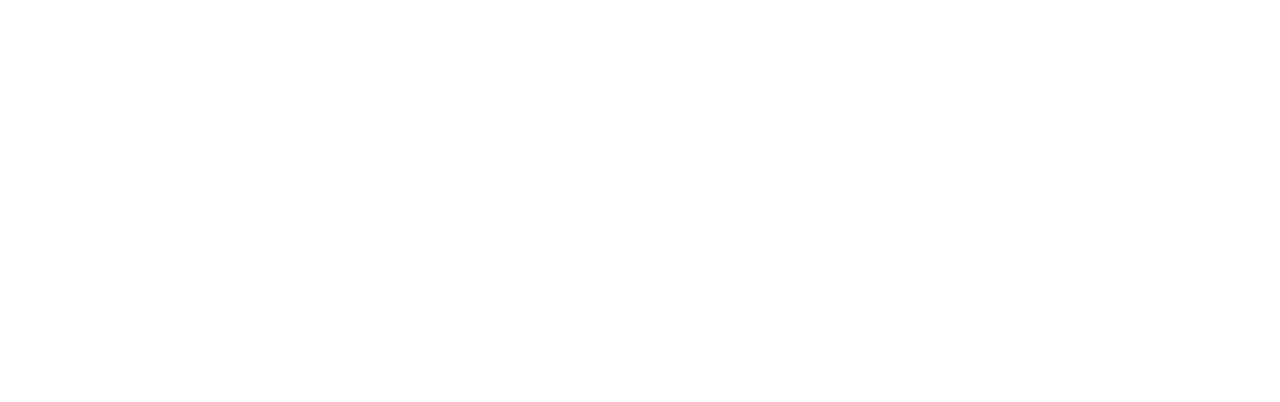
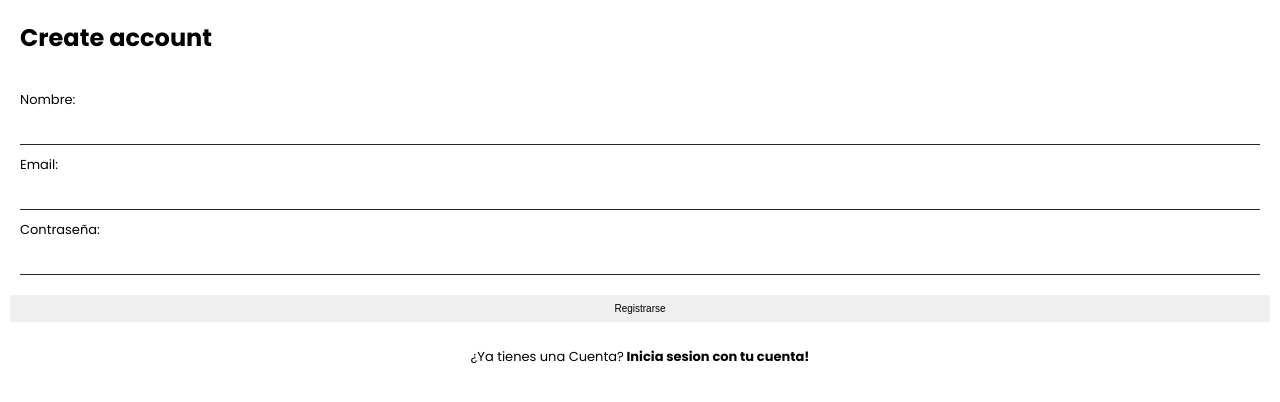
Before and after one commit to 02Alexis/hackathon-hackeros, a React (Vite) app in the folder gestion-paqueteria/: page /register in a window 1280 px wide. Before the commit this address had no page. Shown: the top 402 px of the page. Built offline with nearby package versions, Linux system fonts and the light colour scheme.

Commit message:
finished login and register user page

```diff
--- a/gestion-paqueteria/src/component/App/_variables.scss
+++ b/gestion-paqueteria/src/component/App/_variables.scss
@@ -1,16 +1,16 @@
-@import url('https://fonts.googleapis.com/css2?family=Poppins:wght@400;500;700&display=swap');
+@import url("https://fonts.googleapis.com/css2?family=Poppins:wght@400;500;700&display=swap");
 
 /* Colors */
-$primary-color: #265C4B;
+$primary-color: #265c4b;
 $secondary-color: #146551;
 $tertiary-color: #007566;
-$quaternary-color: #589A8D;
-$fifth-color: #8FC1B5;
-$dark-color: #1E292D;
-$light-color: #FFFFFF;
+$quaternary-color: #589a8d;
+$fifth-color: #059669;
+$dark-color: #1e292d;
+$light-color: #ffffff;
 
 /* Fonts */
-$font-source: 'Poppins', sans-serif;
+$font-source: "Poppins", sans-serif;
 $regular-weight: 400;
 $medium-weight: 500;
 $bold-weight: 700;
--- a/gestion-paqueteria/src/component/AppRoutes/index.jsx
+++ b/gestion-paqueteria/src/component/AppRoutes/index.jsx
@@ -1,14 +1,18 @@
-import { Route, Routes } from 'react-router-dom'
-import Navbar from '../Navbar'
+import { Route, Routes } from "react-router-dom";
+import Navbar from "../Navbar";
+import Login from "../Login";
+import Register from "../Register";
 
 const AppRoutes = () => {
   return (
     <div>
       <Routes>
-        <Route path='/' element={<Navbar />} />
+        <Route path="/" element={<Navbar />} />
+        <Route path="/login" element={<Login />} />
+        <Route path="/register" element={<Register />} />
       </Routes>
     </div>
-  )
-}
+  );
+};
 
-export default AppRoutes
+export default AppRoutes;
--- /dev/null
+++ b/gestion-paqueteria/src/component/Login/index.jsx
@@ -0,0 +1,38 @@
+import { Link } from "react-router-dom";
+import "./index.scss";
+
+const Login = () => {
+  return (
+    <form className="form">
+      <div className="form__input-box">
+        <h1>Iniciar sesion</h1>
+        <div className="form__input-field">
+          <input type="text" name="email" className="form__input" />
+          <label htmlFor="email">Email:</label>
+        </div>
+
+        <div className="form__input-field">
+          <input type="password" name="password" className="form__input" />
+          <label htmlFor="password">Contraseña:</label>
+        </div>
+
+        <div className="action">
+          <button className="action__submit" type="submit">
+            ingresar
+          </button>
+
+          <div className="sigin">
+            <p>
+              ¿No tienes una Cuenta?
+              <Link className="sigin__enlace" to="/register">
+                Haz click aqui!
+              </Link>
+            </p>
+          </div>
+        </div>
+      </div>
+    </form>
+  );
+};
+
+export default Login;
--- /dev/null
+++ b/gestion-paqueteria/src/component/Login/index.scss
@@ -0,0 +1,97 @@
+@import "../App/variables";
+
+.form {
+  padding: 10px;
+  display: flex;
+  justify-content: center;
+  align-items: center;
+  position: relative;
+
+  &__input-box {
+    width: 100%;
+    box-sizing: border-box;
+    h1 {
+      position: relative;
+      color: $fifth-color;
+      font-weight: 600;
+      left: 10px;
+      margin-top: 10px;
+      margin-bottom: 45px;
+      font-size: 24px;
+    }
+  }
+  &__input-field {
+    display: flex;
+    flex-direction: column;
+    position: relative;
+    padding: 0 10px 0 10px;
+    p {
+      margin-bottom: 20px;
+      margin-top: -10px;
+      font-size: 14px;
+    }
+  }
+  &__input {
+    height: 45px;
+    width: 100%;
+    background: transparent;
+    border: none;
+    border-bottom: 1px solid rgba(0, 0, 0, 0.2);
+    outline: none;
+    margin-bottom: 20px;
+    color: $fifth-color;
+  }
+  &__input-box .form__input-field label {
+    position: absolute;
+    top: 10px;
+    left: 10px;
+    pointer-events: none;
+    transition: 0.5s;
+  }
+  &__input-field .form__input:focus ~ label {
+    top: -10px;
+    font-size: 13px;
+  }
+  &__input-field .form__input:valid ~ label {
+    top: -10px;
+    font-size: 13px;
+    color: $dark-color;
+  }
+  &__input-field .form__input:focus,
+  .form__input-field .form__input:valid {
+    border-bottom: 1px solid $dark-color;
+  }
+  .action {
+    // position: absolute;
+    // top: 200%;
+    // right: 10px;
+    // left: 10px;
+    &__submit {
+      width: 100%;
+      color: #000;
+      font-weight: 300;
+      font-size: 1rem;
+      padding: 0.8em 0;
+      background: $primary-color;
+      border: none;
+      border-radius: 0.2em;
+      cursor: pointer;
+      transition: 0.4s;
+    }
+    .sigin {
+      text-align: center;
+      font-size: small;
+      margin-top: 25px;
+      &__enlace {
+        text-decoration: none;
+        font-weight: 700;
+        color: #000;
+        transition: 0.5s;
+        &:hover {
+          text-decoration: underline;
+          color: $tertiary-color;
+        }
+      }
+    }
+  }
+}
--- a/gestion-paqueteria/src/component/Navbar/index.jsx
+++ b/gestion-paqueteria/src/component/Navbar/index.jsx
@@ -1,11 +1,11 @@
-
+import { Link } from "react-router-dom";
 
 const Navbar = () => {
   return (
     <div>
-      <h1>hello</h1>
+      <Link to="/login">Login</Link>
     </div>
-  )
-}
+  );
+};
 
-export default Navbar
+export default Navbar;
--- /dev/null
+++ b/gestion-paqueteria/src/component/Register/index.jsx
@@ -0,0 +1,44 @@
+import { Link } from "react-router-dom";
+import "./index.scss";
+
+const Register = () => {
+  return (
+    <form className="register">
+      <div className="container">
+        <h1>Create account</h1>
+        <div className="container__input-field">
+          <input type="text" name="name" className="container__input" />
+          <label>Nombre:</label>
+        </div>
+
+        <div className="container__input-field">
+          <input type="text" name="email" className="container__input" />
+          <label>Email:</label>
+        </div>
+
+        <div className="container__input-field">
+          <input type="password" className="container__input" />
+          <label>Contraseña:</label>
+        </div>
+
+        <div className="axel">
+          <button className="axel__submit" type="submit">
+            Registrarse
+          </button>
+
+          <div className="endo">
+            <p>
+              ¿Ya tienes una Cuenta?
+              <Link className="endo__enlace" to="/login">
+                {" "}
+                Inicia sesion con tu cuenta!
+              </Link>
+            </p>
+          </div>
+        </div>
+      </div>
+    </form>
+  );
+};
+
+export default Register;
--- /dev/null
+++ b/gestion-paqueteria/src/component/Register/index.scss
@@ -0,0 +1,100 @@
+@import "../App/variables";
+
+.register {
+  padding: 10px;
+  display: flex;
+  justify-content: center;
+  align-items: center;
+  position: relative;
+
+  .container {
+    width: 100%;
+    box-sizing: border-box;
+    h1 {
+      position: relative;
+      // color: ;
+      font-weight: 600;
+      left: 10px;
+      margin-top: 10px;
+      margin-bottom: 45px;
+      font-size: 24px;
+    }
+    &__input-field {
+      display: flex;
+      flex-direction: column;
+      position: relative;
+      padding: 0 10px 0 10px;
+      p {
+        margin-bottom: 20px;
+        margin-top: -10px;
+        font-size: 14px;
+        // color: ;
+      }
+    }
+    &__input {
+      height: 45px;
+      width: 100%;
+      background: transparent;
+      border: none;
+      border-bottom: 1px solid rgba(0, 0, 0, 0.2);
+      outline: none;
+      margin-bottom: 20px;
+      color: var(--Dark-color);
+    }
+    &__input-field label {
+      position: absolute;
+      top: 10px;
+      left: 10px;
+      pointer-events: none;
+      transition: 0.5s;
+    }
+    &__input-field .container__input:focus ~ label {
+      top: -10px;
+      font-size: 13px;
+    }
+    &__input-field .container__input:valid ~ label {
+      top: -10px;
+      font-size: 13px;
+      // color: ;
+    }
+
+    &__input-field .container__input:focus,
+    .container__input-field .container__input:valid {
+      border-bottom: 1px solid $dark-color;
+    }
+
+    .axel {
+      // position: absolute;
+      // top: 110%;
+      // right: 10px;
+      // left: 10px;
+      &__submit {
+        width: 100%;
+        color: #000;
+        font-weight: 300;
+        font-size: 1rem;
+        padding: 0.8em 0;
+        // background: ;
+        border: none;
+        border-radius: 0.2em;
+        cursor: pointer;
+        transition: 0.4s;
+      }
+      .endo {
+        text-align: center;
+        font-size: small;
+        margin-top: 25px;
+        &__enlace {
+          text-decoration: none;
+          font-weight: 700;
+          color: #000;
+          transition: 0.5s;
+          &:hover {
+            text-decoration: underline;
+            color: #357dbd;
+          }
+        }
+      }
+    }
+  }
+}
```
